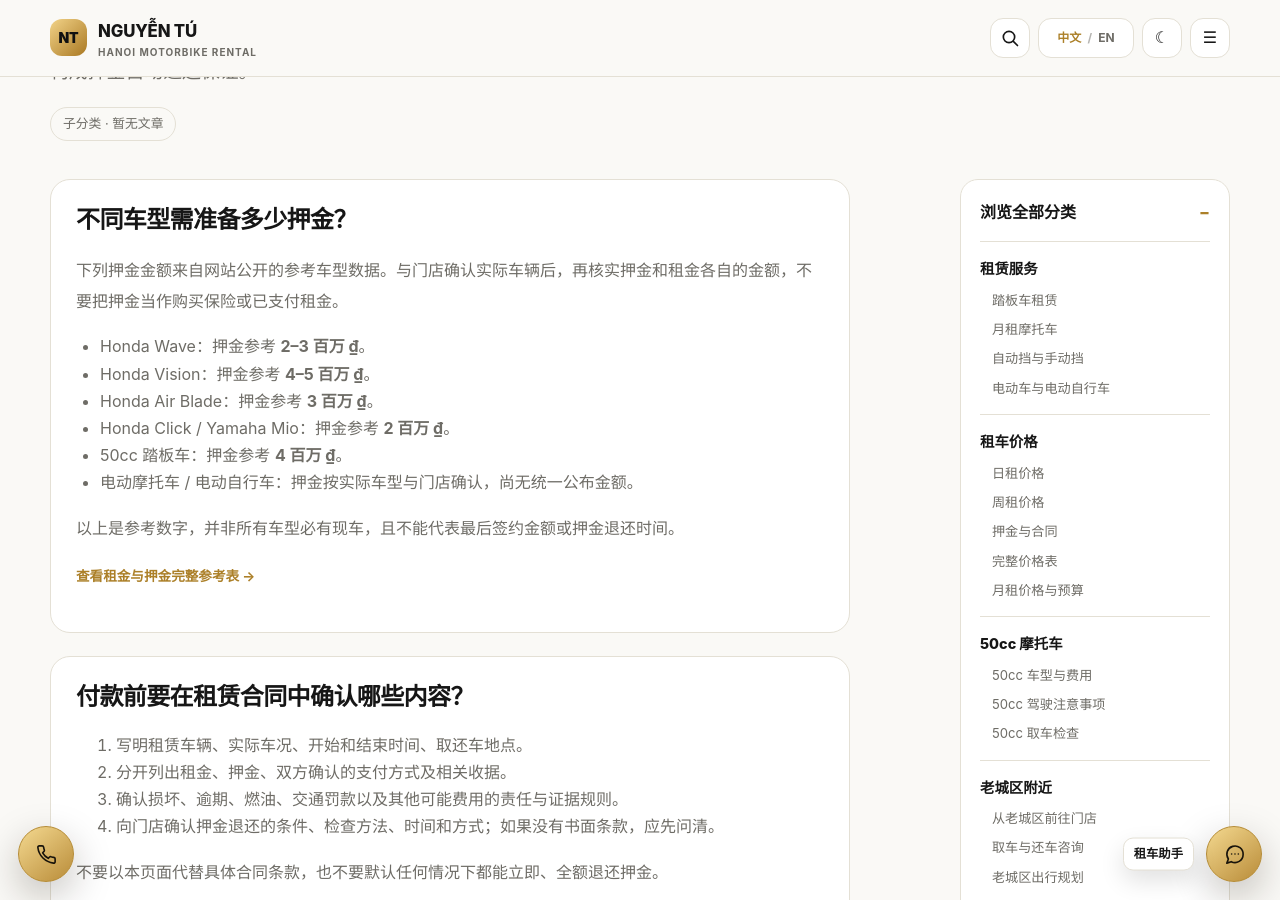
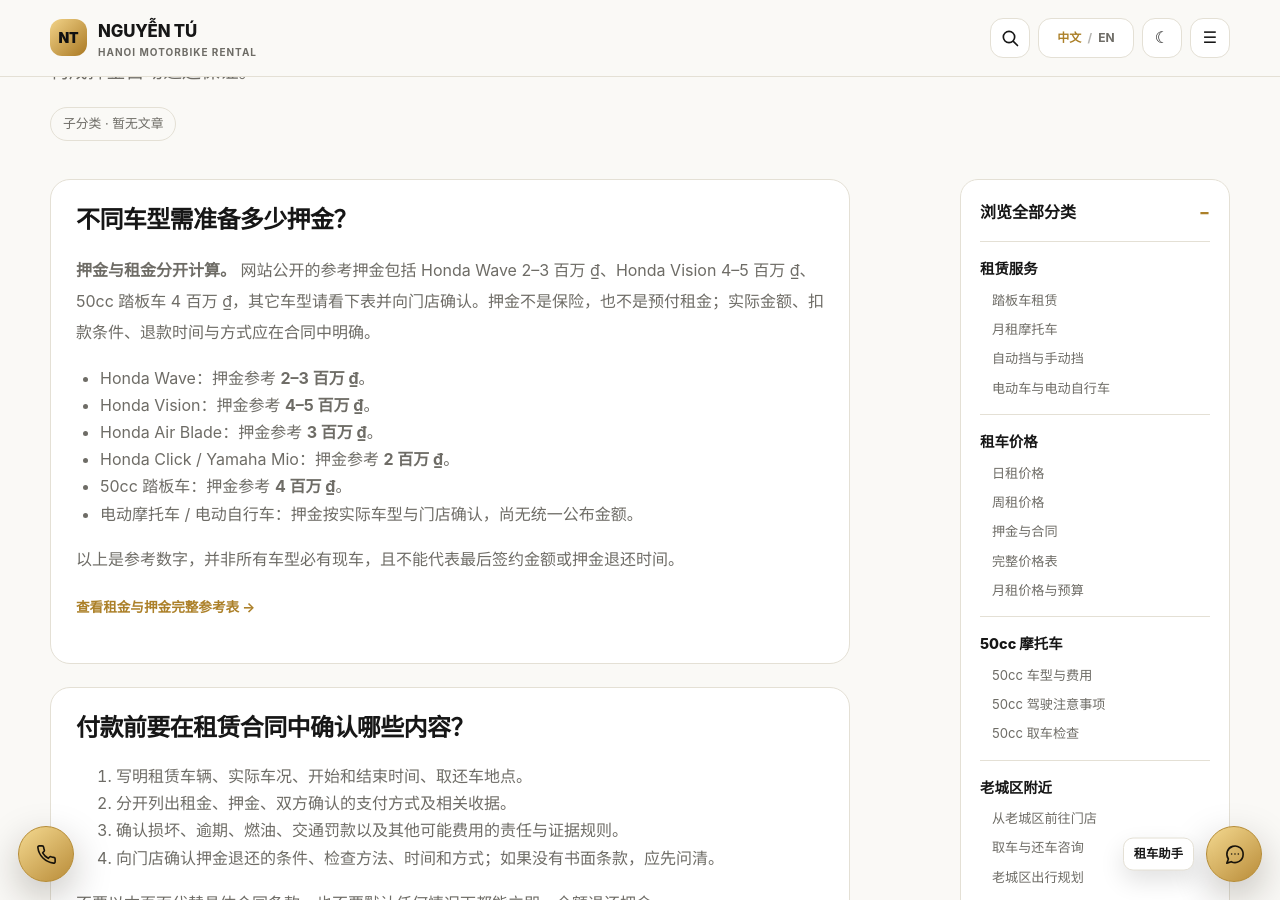
Before and after one commit to thuexemayhanoi/china, a Jekyll site: the page built from topics/pricing/deposits/index.html, in a window 1280 px wide and 900 px high, scrolled down 349 px. Built offline with Jekyll 4.4.1, drawn with Linux system fonts in a browser that asks for light colours.

Commit message:
seo(china): make existing Q&A directly answer search intent in topics/pricing/deposits/index.html

```diff
--- a/topics/pricing/deposits/index.html
+++ b/topics/pricing/deposits/index.html
@@ -7,7 +7,7 @@ breadcrumbs: [{"label":"租车价格","href":"/topics/pricing/"},{"label":"押
 topic: "pricing"
 subtopic: "deposits"
 ---
-<div class="page-head"><span class="eyebrow">SUBCATEGORY · Pricing</span><h1>河内摩托车租赁押金：车型金额与合同须知</h1><p class="lead">河内租摩托车时，押金与租金分开计算。不同车型的押金参考金额不同，实际支付方式、扣款情形及退款时间须在签署合同前与门店明确约定，网站报价不构成押金自动退还保证。</p><span class="pill">{% assign current_posts = site.posts | where: 'topic', page.topic | where: 'subtopic', page.subtopic %}{% if current_posts.size == 0 %}子分类 · 暂无文章{% else %}子分类 · {{ current_posts.size }} 篇文章{% endif %}</span></div><div class="two-col"><div class="prose"><section class="inner-panel"><h2>不同车型需准备多少押金？</h2><p>下列押金金额来自网站公开的参考车型数据。与门店确认实际车辆后，再核实押金和租金各自的金额，不要把押金当作购买保险或已支付租金。</p><ul>
+<div class="page-head"><span class="eyebrow">SUBCATEGORY · Pricing</span><h1>河内摩托车租赁押金：车型金额与合同须知</h1><p class="lead">河内租摩托车时，押金与租金分开计算。不同车型的押金参考金额不同，实际支付方式、扣款情形及退款时间须在签署合同前与门店明确约定，网站报价不构成押金自动退还保证。</p><span class="pill">{% assign current_posts = site.posts | where: 'topic', page.topic | where: 'subtopic', page.subtopic %}{% if current_posts.size == 0 %}子分类 · 暂无文章{% else %}子分类 · {{ current_posts.size }} 篇文章{% endif %}</span></div><div class="two-col"><div class="prose"><section class="inner-panel"><h2>不同车型需准备多少押金？</h2><p><strong>押金与租金分开计算。</strong> 网站公开的参考押金包括 Honda Wave {{ site.data.vehicles[0].deposit }}、Honda Vision {{ site.data.vehicles[1].deposit }}、50cc 踏板车 {{ site.data.vehicles[4].deposit }}，其它车型请看下表并向门店确认。押金不是保险，也不是预付租金；实际金额、扣款条件、退款时间与方式应在合同中明确。</p><ul>
 <li>Honda Wave：押金参考 <strong>{{ site.data.vehicles[0].deposit }}</strong>。</li>
 <li>Honda Vision：押金参考 <strong>{{ site.data.vehicles[1].deposit }}</strong>。</li>
 <li>Honda Air Blade：押金参考 <strong>{{ site.data.vehicles[2].deposit }}</strong>。</li>
```
